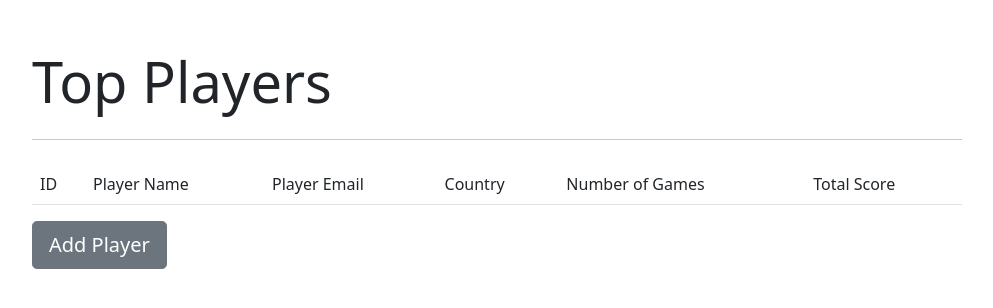
After one commit to Tintojohn/Player_Details, a Django app: page /top in a window 1280 px wide. The commit adds this page. Shown: the top 308 px of the page, without its empty margins (143-1136 px from the left). Run offline with Django 3.2, Linux system fonts and the light colour scheme; data that the repository does not hold is empty.

Commit message:
top player details section completed

```diff
--- a/playersapp/urls.py
+++ b/playersapp/urls.py
@@ -21,6 +21,7 @@ from .views import insertplayer
 urlpatterns = [
     path('', insertplayer, name='insert'),
     path('list/', player_list, name='list'),
-    path('<int:Players_Id>/', edit, name='edit'),
-    path('delete/<int:Players_Id>', pl_delete, name='delete'),
+    path('<int:id>/', edit, name='edit'),
+    path('delete/<int:id>', pl_delete, name='delete'),
+    path('top', top_players, name='top players')
 ]
--- a/playersapp/views.py
+++ b/playersapp/views.py
@@ -1,6 +1,7 @@
 from django.shortcuts import render, redirect
 from .forms import PlayersForm
 from .models import *
+from django.db.models import Count, Sum, F
 
 
 # Create your views here.
@@ -19,19 +20,23 @@ def player_list(request):
     list = Players.objects.all()
     return render(request, "players/players_details.html", {'p_list': list})
 
-def edit(request,Players_Id):
+def edit(request,id):
     if request.method == 'GET':
-        pl = Players.objects.get(pk=Players_Id)
+        pl = Players.objects.get(pk=id)
         form = PlayersForm(instance=pl)
         return render(request, "players/update.html", {'form': form})
     else:
-        pl = Players.objects.get(pk=Players_Id)
+        pl = Players.objects.get(pk=id)
         form = PlayersForm(request.POST, instance=pl)
         if form.is_valid():
             form.save()
         return redirect('/list')
 
-def pl_delete(request, Players_Id):
-    pl = Players.objects.get(pk=Players_Id)
+def pl_delete(request, id):
+    pl = Players.objects.get(pk=id)
     pl.delete()
     return redirect('/list')
+
+def top_players(request):
+    list =(Players.objects.values('Players_Id', 'Player_Name', 'Player_Email', 'Country').alias(games=Count('Game'), total=Sum('Score')).annotate(games=F('games'), total=F('total')).order_by('-total'))
+    return render(request, "players/top_players.html", {'top_list': list})
--- a/templates/players/insert_details.html
+++ b/templates/players/insert_details.html
@@ -19,7 +19,7 @@
     <button type="submit" class="btn btn-success btn-block btn-lg"><i class="fas fa-save"></i> Submit</button>
         </div>
         <div class="col-sm-auto">
-        <a href="{% url 'list'%}" class="btn btn-secondary btn-block btn-lg">Top Players</a>
+        <a href="{% url 'top players'%}" class="btn btn-secondary btn-block btn-lg">Top Players</a>
         </div>
         <div class="col-sm-auto">
             <a href="{% url 'list' %}" class="btn btn-secondary btn-block btn-lg"><i class="fas fa-stream"></i>Back to List</a>
--- a/templates/players/players_details.html
+++ b/templates/players/players_details.html
@@ -24,10 +24,10 @@
             <td>{{i.Game}}</td>
             <td>{{i.Score}}</td>
             <td>
-                   <a href="{% url 'edit' i.Players_Id %}" class="btn text-secondary px-0">
+                   <a href="{% url 'edit' i.id %}" class="btn text-secondary px-0">
                     <i class="far fa-edit fa-lg"></i>
                 </a>
-                <form action="{% url 'delete' i.Players_Id %}" method="post" class="d-inline">{% csrf_token %}
+                <form action="{% url 'delete' i.id %}" method="post" class="d-inline">{% csrf_token %}
                     <button type="submit" class="btn">
                         <i class="far fa-trash-alt fa-lg text-danger float-right"></i>
                     </button>
--- /dev/null
+++ b/templates/players/top_players.html
@@ -0,0 +1,47 @@
+
+<!DOCTYPE html>
+<html lang="en">
+<head>
+    <meta charset="UTF-8">
+    <link href="https://cdn.jsdelivr.net/npm/bootstrap@5.0.2/dist/css/bootstrap.min.css" rel="stylesheet" integrity="sha384-EVSTQN3/azprG1Anm3QDgpJLIm9Nao0Yz1ztcQTwFspd3yD65VohhpuuCOmLASjC" crossorigin="anonymous">
+    <link rel="stylesheet" href="https://cdnjs.cloudflare.com/ajax/libs/font-awesome/5.15.3/css/all.min.css" integrity="sha512-iBBXm8fW90+nuLcSKlbmrPcLa0OT92xO1BIsZ+ywDWZCvqsWgccV3gFoRBv0z+8dLJgyAHIhR35VZc2oM/gI1w==" crossorigin="anonymous" referrerpolicy="no-referrer" />
+    <title>Top Players Details</title>
+</head>
+
+<body>
+<div class="container">
+    <div class="col-md-10 offset-md-1 mt-5">
+    <div class="jumbotron">
+  <h1 class="display-4">Top Players</h1>
+  <hr class="my-4">
+<table class="table table-borderless">
+    <thead class="border-bottom font-weight-bold">
+        <tr>
+            <td>ID</td>
+            <td>Player Name</td>
+            <td>Player Email</td>
+            <td>Country</td>
+            <td>Number of Games</td>
+            <td>Total Score</td>
+        </tr>
+    </thead>
+    <tbody>
+    {% for i in top_list %}
+        <tr>
+            <td>{{i.Players_Id}}</td>
+            <td>{{i.Player_Name}}</td>
+            <td>{{i.Player_Email}}</td>
+            <td>{{i.Country}}</td>
+            <td>{{i.games}} games</td>
+            <td>{{i.total}}</td>
+        </tr>
+    {%endfor%}
+    </tbody>
+</table>
+    </div>
+        <a href="{% url 'insert' %}" class="btn btn-secondary btn-block btn-lg">Add Player</a>
+    </div>
+</div>
+<script src="https://cdn.jsdelivr.net/npm/bootstrap@5.0.2/dist/js/bootstrap.bundle.min.js" integrity="sha384-MrcW6ZMFYlzcLA8Nl+NtUVF0sA7MsXsP1UyJoMp4YLEuNSfAP+JcXn/tWtIaxVXM" crossorigin="anonymous"></script>
+</body>
+</html>
```
